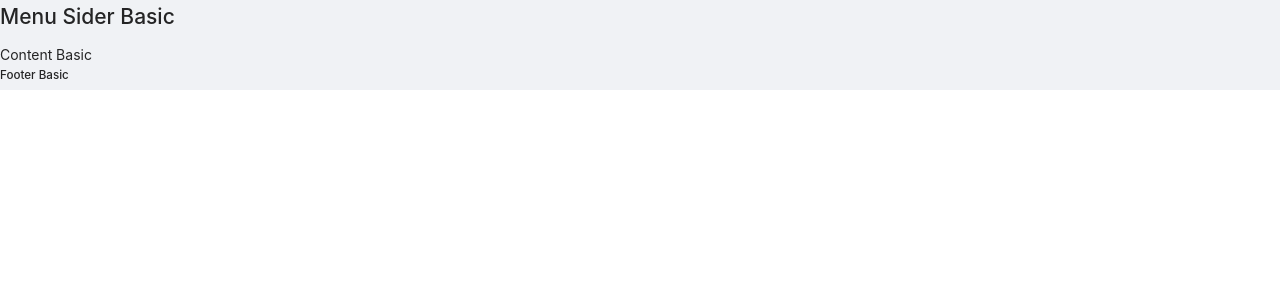
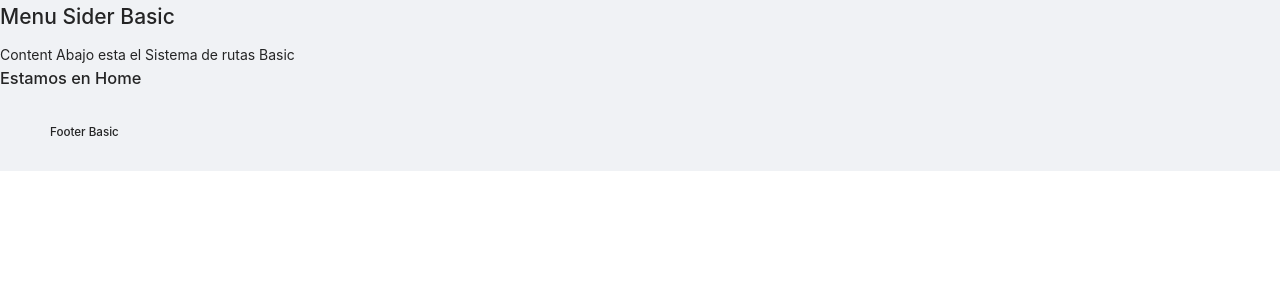
Before and after one commit to DiBarrera/blog-frontend, a React (Create React App) app: page / in a window 1280 px wide. Shown: the top 300 px of the page. Built offline with nearby package versions, Linux system fonts and the light colour scheme.

Commit message:
Sistema de rutas para cargar paginas dentro de LayoutBasic

```diff
--- a/src/layouts/LayoutAdmin.js
+++ b/src/layouts/LayoutAdmin.js
@@ -29,7 +29,7 @@ export default function LayoutAdmin(props) {
                     Header tres puntos ...
                 </Header>
                 <Content>
-                    <div>Abajo esta el Sistema de rutas</div>
+                    <div>Content Abajo esta el Sistema de rutas Admin</div>
                     <LoadRouters routes={routes} />
                     <div>Contenido tres puntos ...</div>
                 </Content>
--- a/src/layouts/LayoutBasic.js
+++ b/src/layouts/LayoutBasic.js
@@ -1,12 +1,50 @@
 import React from "react";
+import {
+    Switch,
+    Route,
+    Link,
+    BrowserRouter as Router
+  } from "react-router-dom";
 import { Layout } from "antd";
 
-export default function LayoutBasic() {
+import "./LayoutBasic.scss";
+
+export default function LayoutBasic(props) {
+
+    console.log(props)
+
+    const { routes } = props
+
+    console.log(routes)
+
+    const { Content, Footer } = Layout
+
     return (
         <Layout>
             <h2>Menu Sider Basic</h2>
-            <div>Content Basic</div>
-            <h5>Footer Basic</h5>
+            <Layout>
+                <Content>
+                        <div>Content Abajo esta el Sistema de rutas Basic</div>
+                        <LoadRoutes routes={routes} />
+                </Content>
+                <Footer>
+                    <h5>Footer Basic</h5>
+                </Footer>
+            </Layout>
         </Layout>
     )
 }
+
+function LoadRoutes({ routes }) {
+
+    console.log(routes)
+
+    return routes.map((route, index) => (
+        <Route
+            key={index}
+            path={route.path}
+            exact={route.exact}
+            component={route.component}
+        />
+    ))
+}
```
Also changed, not shown: src/layouts/LayoutBasic.scss (added).
